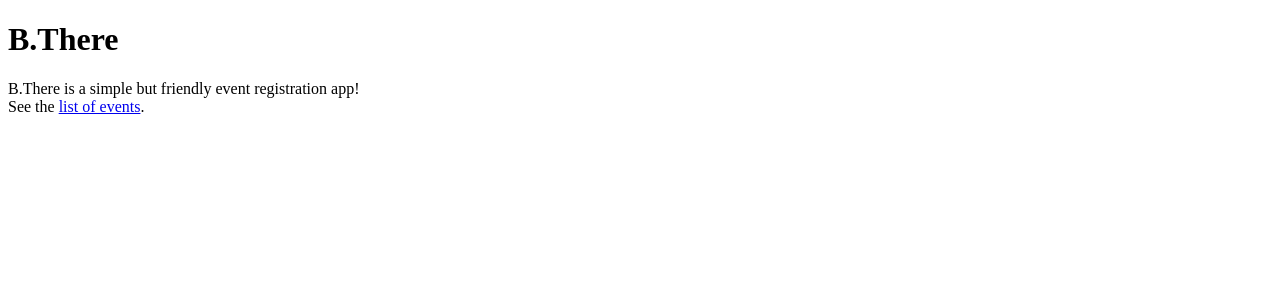
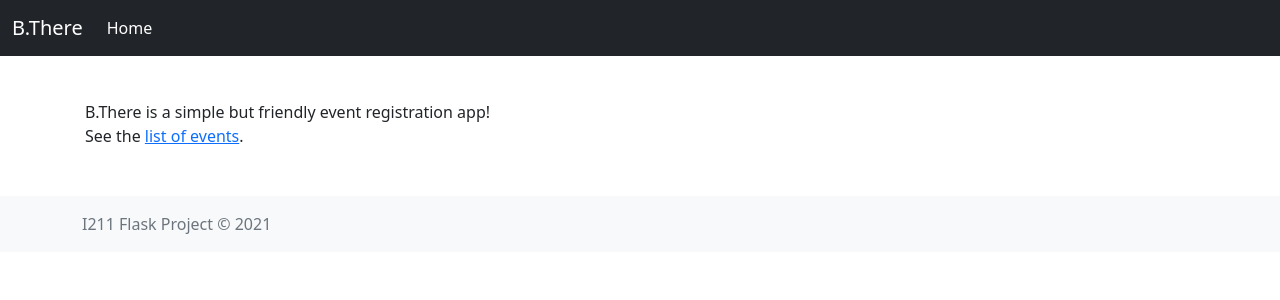
Before and after one commit to simlee009/i211_flask, a Flask app: page / in a window 1280 px wide. Shown: the top 300 px of the page. Run offline with Flask 2, Linux system fonts and the light colour scheme.

Commit message:
Added Bootstrap
Replaced simple base.html with a Bootstrap version provided by Erika.
Also added favicon.ico and styles.css to the static folder.

```diff
--- /dev/null
+++ b/static/css/styles.css
@@ -0,0 +1,3 @@
+main > .container {
+    padding: 100px 15px 0 !important;
+}
--- a/templates/base.html
+++ b/templates/base.html
@@ -1,16 +1,54 @@
 <!DOCTYPE html>
-<html>
+<html lang="en">
 <head>
-    <meta charset='utf-8'>
-    <meta http-equiv='X-UA-Compatible' content='IE=edge'>
+    <meta charset="UTF-8">
+    <meta http-equiv="X-UA-Compatible" content="IE=edge">
+    <meta name="viewport" content="width=device-width, initial-scale=1.0">
+    <!-- CSS styles -->
+    <link rel="shortcut icon" href="{{url_for('static', filename='favicon.ico')}}">
+    <!-- Resets default browser styles -->
+    <link rel="stylesheet" href="https://cdnjs.cloudflare.com/ajax/libs/normalize/8.0.1/normalize.min.css" integrity="sha512-NhSC1YmyruXifcj/KFRWoC561YpHpc5Jtzgvbuzx5VozKpWvQ+4nXhPdFgmx8xqexRcpAglTj9sIBWINXa8x5w==" crossorigin="anonymous" referrerpolicy="no-referrer" />
+    <!-- Bootstrap -->
+    <link href="https://cdn.jsdelivr.net/npm/bootstrap@5.1.0/dist/css/bootstrap.min.css" rel="stylesheet" integrity="sha384-KyZXEAg3QhqLMpG8r+8fhAXLRk2vvoC2f3B09zVXn8CA5QIVfZOJ3BCsw2P0p/We" crossorigin="anonymous">
+    <!-- Custom styles -->
+    <link rel="stylesheet" type="text/css" href="{{url_for('static', filename='css/styles.css')}}">
     <title>B.There</title>
-    <meta name='viewport' content='width=device-width, initial-scale=1'>
 </head>
-<body>
-    <h1>B.There</h1>
+<body class="d-flex flex-column h-100">
+    <header>
+        <!-- Fixed navbar -->
+        <nav class="navbar navbar-expand-md navbar-dark fixed-top bg-dark">
+        <div class="container-fluid">
+            <a class="navbar-brand" href="{{url_for('index')}}">B.There</a>
+            <button class="navbar-toggler" type="button" data-bs-toggle="collapse" data-bs-target="#navbarCollapse" aria-controls="navbarCollapse" aria-expanded="false" aria-label="Toggle navigation">
+            <span class="navbar-toggler-icon"></span>
+            </button>
+            <div class="collapse navbar-collapse" id="navbarCollapse">
+            <ul class="navbar-nav me-auto mb-2 mb-md-0">
+                <li class="nav-item">
+                <a class="nav-link active" aria-current="page" href="{{url_for('index')}}">Home</a>
+                </li>
+            </ul>
+            </div>
+        </div>
+        </nav>
+    </header>
 
-    {% block content %}
-        <div>B.There is a simple but friendly event registration app!</div>
-    {% endblock %}
+    <!-- Begin page content -->
+    <main class="flex-shrink-0">
+        <div class="container mb-5">
+        {% block content %}
+        {% endblock %}
+        </div>
+    </main>
+
+    <footer class="footer mt-auto py-3 bg-light">
+        <div class="container">
+        <span class="text-muted">I211 Flask Project &copy; 2021</span>
+        </div>
+    </footer>
+
+    <!-- JavaScript -->
+    <script src="https://cdn.jsdelivr.net/npm/bootstrap@5.1.0/dist/js/bootstrap.bundle.min.js" integrity="sha384-U1DAWAznBHeqEIlVSCgzq+c9gqGAJn5c/t99JyeKa9xxaYpSvHU5awsuZVVFIhvj" crossorigin="anonymous"></script>
 </body>
 </html>
```
Also changed, not shown: static/favicon.ico (added).
